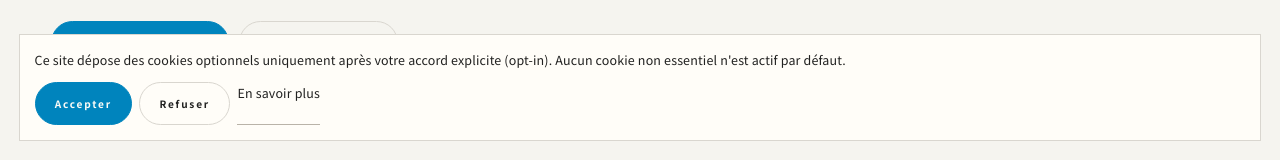
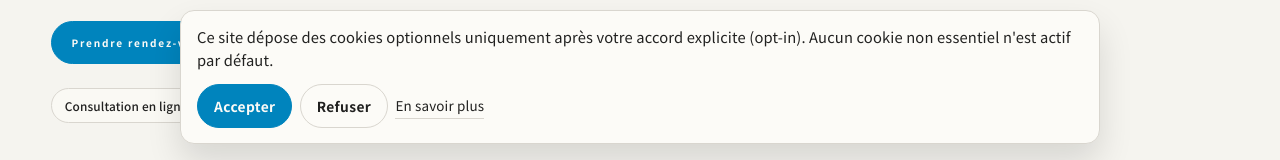
Before and after one commit to dwightinthesky/alexandre_avocat, a plain HTML site: page public/index.html in a window 1280 px wide. Shown: the part 640-800 px from the top of the page. Drawn offline with Linux system fonts and the light colour scheme; a web font is replaced by a local one.

Commit message:
Fix cookie banner interaction and disable costly magnetic motion

```diff
--- a/public/assets/script.js
+++ b/public/assets/script.js
@@ -81,6 +81,8 @@ function setupScrollProgress() {
 }
 
 function setupMagneticButtons() {
+  if (!document.body.hasAttribute("data-magnetic")) return;
+
   const reduced = window.matchMedia("(prefers-reduced-motion: reduce)").matches;
   if (reduced) return;
 
--- a/public/assets/styles.css
+++ b/public/assets/styles.css
@@ -2144,3 +2144,110 @@ body {
     width: 100%;
   }
 }
+
+/* ===================================================================
+   UX HOTFIX (2026-03-15)
+   Fix unclickable/awkward cookie banner and reduce accidental overlap.
+   =================================================================== */
+
+.scroll-progress {
+  pointer-events: none;
+}
+
+.cookie-banner {
+  position: fixed !important;
+  left: 1rem;
+  right: 1rem;
+  bottom: 1rem;
+  z-index: 1000;
+  max-width: 920px;
+  margin-inline: auto;
+  display: grid;
+  gap: 0.8rem;
+  border: 1px solid var(--rule);
+  border-radius: 14px;
+  background: var(--white);
+  color: var(--ink);
+  padding: 0.95rem 1rem;
+  box-shadow: 0 18px 34px rgba(0, 0, 0, 0.12);
+}
+
+.cookie-banner,
+.cookie-banner * {
+  pointer-events: auto;
+}
+
+.cookie-banner p {
+  margin: 0;
+  color: var(--ink);
+  font-size: 0.92rem;
+  line-height: 1.55;
+}
+
+.cookie-actions {
+  display: flex;
+  align-items: center;
+  flex-wrap: wrap;
+  gap: 0.45rem;
+}
+
+.cookie-actions .btn {
+  width: auto !important;
+  min-height: 2.3rem;
+  padding: 0.52rem 1rem;
+  border-radius: 999px;
+  font-size: 0.86rem;
+  font-weight: 600;
+  letter-spacing: 0.03em;
+  text-transform: none;
+}
+
+.cookie-actions .btn-primary {
+  border-color: var(--blue);
+  background: var(--blue);
+  color: var(--white);
+}
+
+.cookie-actions .btn-primary:hover {
+  border-color: var(--blue-quiet);
+  background: var(--blue-quiet);
+}
+
+.cookie-actions .btn-ghost {
+  border-color: var(--rule);
+  color: var(--ink);
+}
+
+.cookie-actions .btn-ghost:hover {
+  border-color: var(--faint);
+  background: var(--wash);
+}
+
+.cookie-link {
+  display: inline-flex;
+  align-items: center;
+  width: fit-content;
+  border-bottom: 1px solid var(--rule);
+  color: var(--ink);
+  font-size: 0.84rem;
+  padding-bottom: 0.08rem;
+}
+
+@media (max-width: 720px) {
+  .cookie-banner {
+    left: 0.6rem;
+    right: 0.6rem;
+    bottom: 0.6rem;
+    border-radius: 12px;
+    padding: 0.85rem;
+  }
+
+  .cookie-actions .btn {
+    flex: 1 1 auto;
+    justify-content: center;
+  }
+
+  .cookie-link {
+    width: auto;
+  }
+}
```
